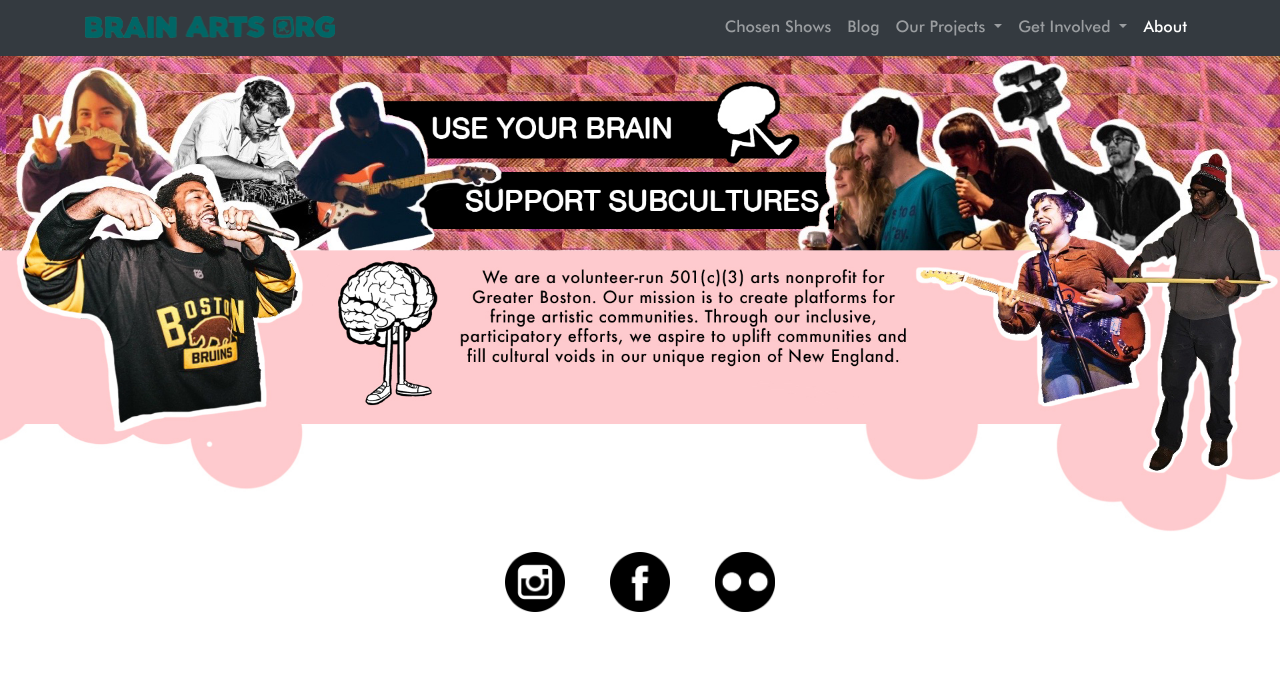
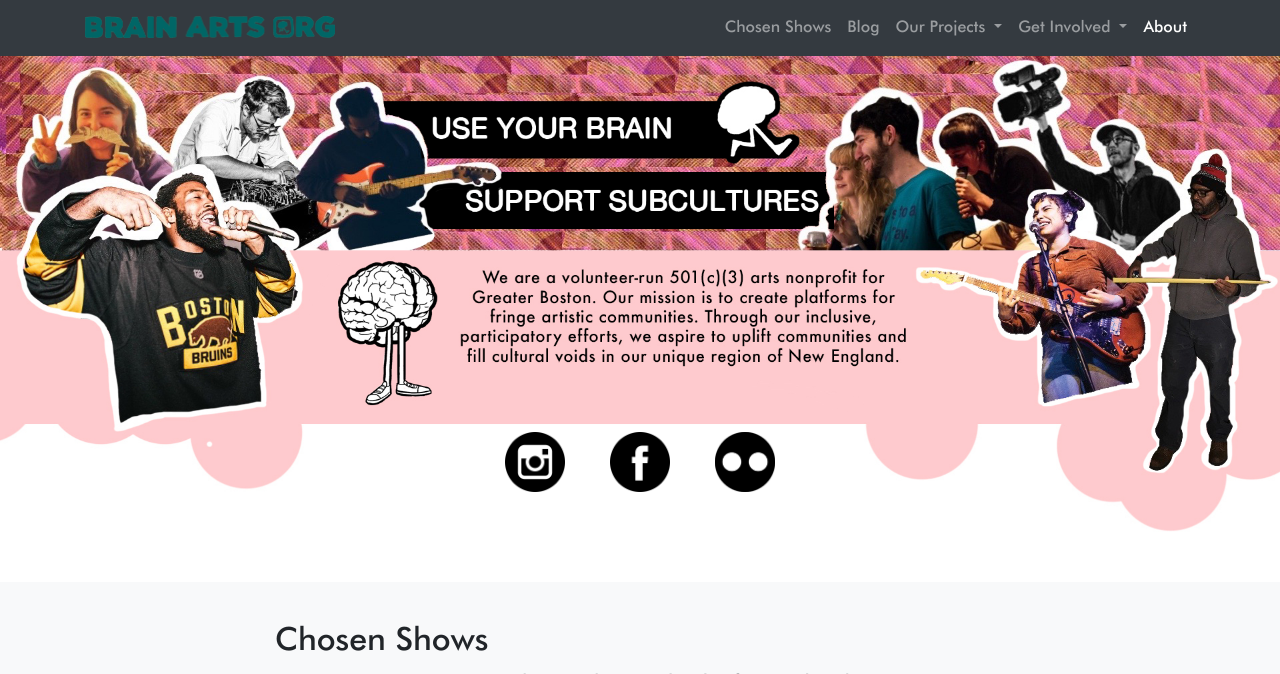
Before and after one commit to Brain-Arts-Git/brain_arts_site, a Flask app: page / in a window 1280 px wide. Shown: the top 674 px of the page. Run offline with Flask 2, Linux system fonts and the light colour scheme; some libraries are stand-ins or nearby versions.

Commit message:
move up social media icons

```diff
--- a/app/static/css/styles.css
+++ b/app/static/css/styles.css
@@ -62,7 +62,7 @@
 
 .icon-div {
   text-align: center;
-  padding: 20px;
+  margin-top: -100px;
 }
 
 .icon-link {
```
